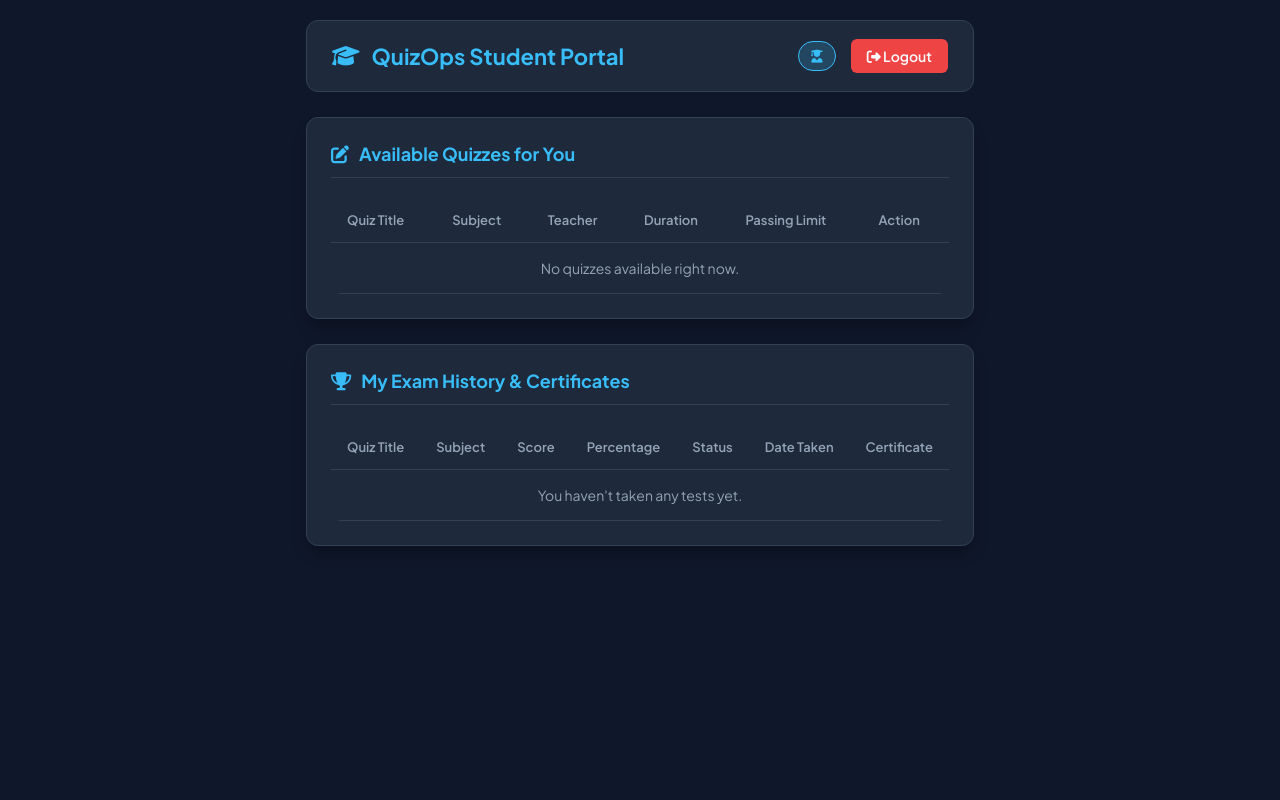
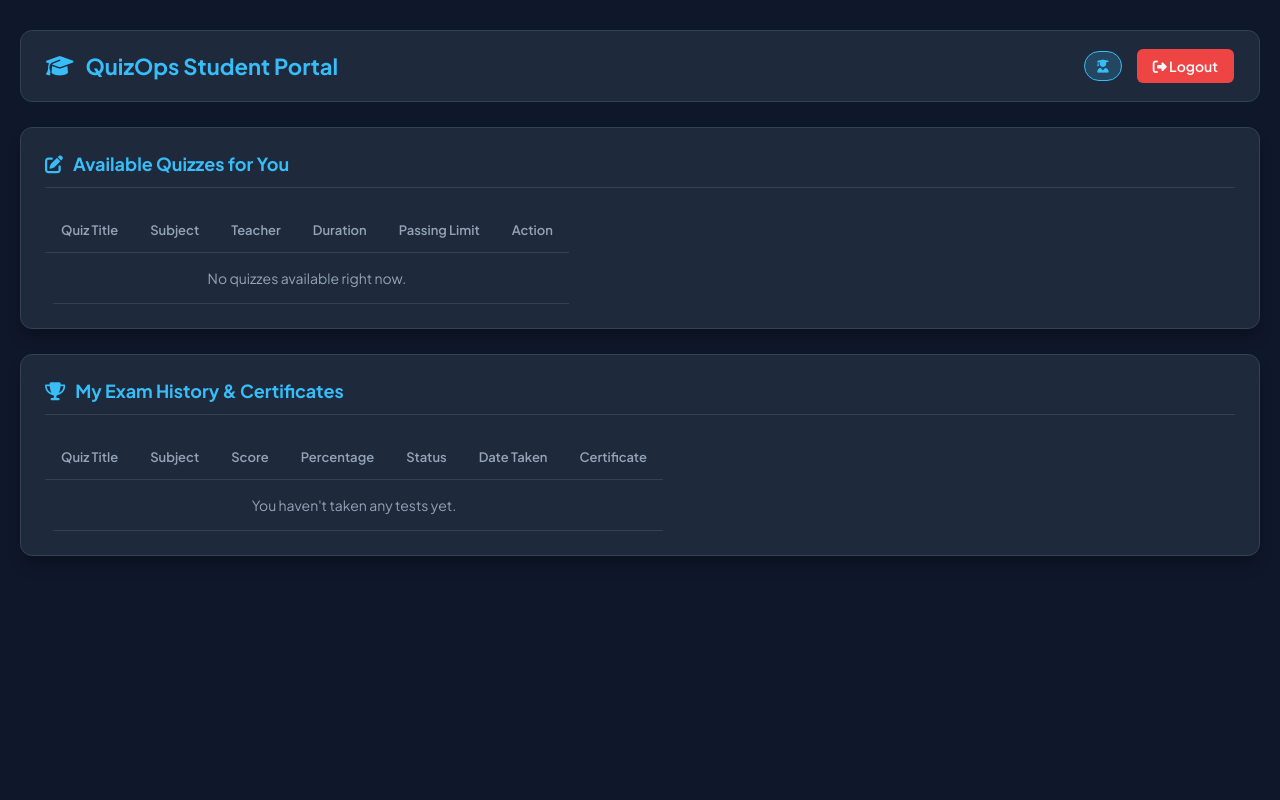
Before and after one commit to sandeshlakhade11-pixel/QuizOps, a Flask app: template templates/student_dashboard.html in a window 1280 px wide. Run offline with Flask 3, Linux system fonts and the light colour scheme; the template is opened without the code that fills it, so the values that code supplies are empty.

Commit message:
Update style.css

```diff
--- a/static/css/style.css
+++ b/static/css/style.css
@@ -366,3 +366,42 @@ body {
         font-size: 13px;
     }
 }
+/* --- MOBILE RESPONSIVE FIX --- */
+* {
+    box-sizing: border-box;
+}
+
+body {
+    overflow-x: hidden;
+    padding: 10px !important;
+    margin: 0;
+}
+
+/* Enable horizontal scroll on tables without breaking the layout */
+table {
+    display: block !important;
+    width: 100% !important;
+    overflow-x: auto !important;
+    white-space: nowrap;
+}
+
+/* Force container boxes to fit mobile width */
+.container,
+.card,
+div[class*="portal"],
+div[class*="dashboard"] {
+    width: 100% !important;
+    max-width: 100% !important;
+    margin-left: 0 !important;
+    margin-right: 0 !important;
+}
+
+/* Scale certificate containers for small screens */
+@media (max-width: 768px) {
+    .certificate-container,
+    img,
+    div[class*="certificate"] {
+        max-width: 100% !important;
+        height: auto !important;
+    }
+}
```
